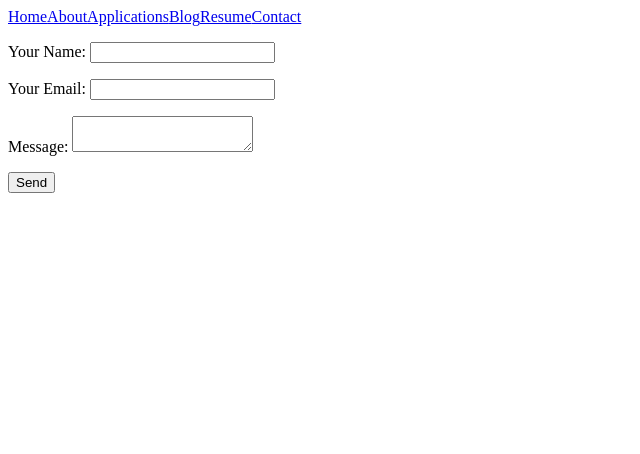
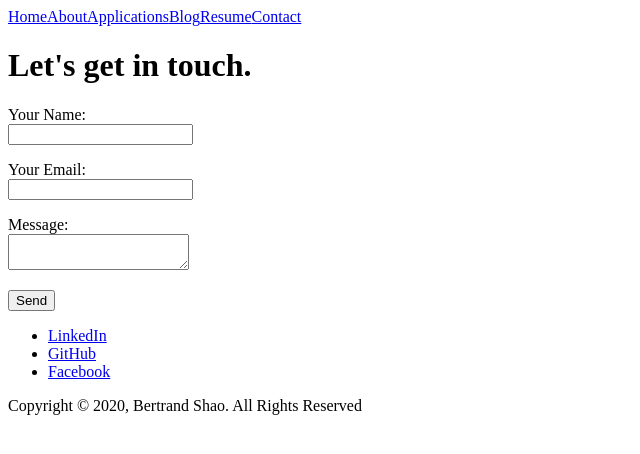
Before and after one commit to bertrandcodes/personal-portfolio, a React app: page /contact in a window 1280 px wide. Shown: the top 454 px of the page, without its empty margins (0-640 px from the left). Built offline with nearby package versions, Linux system fonts and the light colour scheme; the HTML template or start-up script is replaced by a standard one.

Commit message:
Reintroduce old contact template

```diff
--- a/client/src/components/Contact.jsx
+++ b/client/src/components/Contact.jsx
@@ -46,43 +46,43 @@ export default class Contact extends React.Component {
   render() {
     const { name, email, message } = this.state;
     return (
+<Fragment>
+      <Helmet>
+        <title>Contact Me | Bertrand Shao</title>
+        <meta
+          name="description"
+          content="Contact me and learn more. I won't bite."
+        ></meta>
+      </Helmet>
+      <div className="contact-page">
+      <div className="contact-div">
+        <h1 className="contact-header">Let's get in touch.</h1>
+
         <form onSubmit={this.handleSubmit}>
           <p>
             <label>
-            Your Name:{" "}
-            <input
-              type="text"
-              name="name"
-              value={name}
-              onChange={this.handleChange}
-            />
+              <div className="contact-input">Your Name: {" "}</div><input type="text" value={name} name="name" onChange={this.handleChange}/>
             </label>
           </p>
           <p>
             <label>
-            Your Email:{" "}
-            <input
-              type="email"
-              name="email"
-              value={email}
-              onChange={this.handleChange}
-            />
+            <div className="contact-input">Your Email: {" "}</div><input type="email" value={email} name="email" onChange={this.handleChange}/>
             </label>
           </p>
           <p>
             <label>
-            Message:{" "}
-            <textarea
-              name="message"
-              value={message}
-              onChange={this.handleChange}
-            />
+            <div className="contact-input">Message: {" "}</div><textarea value={message} name="message" onChange={this.handleChange}></textarea>
             </label>
           </p>
           <p>
             <button type="submit">Send</button>
           </p>
         </form>
+
+      </div>
+      </div>
+      <Footer />
+    </Fragment>
     );
   }
 }
@@ -99,44 +99,43 @@ export default class Contact extends React.Component {
 //   });
 
 //   return (
-//     <Fragment>
-//       <Helmet>
-//         <title>Contact Me | Bertrand Shao</title>
-//         <meta
-//           name="description"
-//           content="Contact me and learn more. I won't bite."
-//         ></meta>
-//       </Helmet>
-//       <div className="contact-page">
-//       <div className="contact-div">
-//         <h1 className="contact-header">Let's get in touch.</h1>
+    // <Fragment>
+    //   <Helmet>
+    //     <title>Contact Me | Bertrand Shao</title>
+    //     <meta
+    //       name="description"
+    //       content="Contact me and learn more. I won't bite."
+    //     ></meta>
+    //   </Helmet>
+    //   <div className="contact-page">
+    //   <div className="contact-div">
+    //     <h1 className="contact-header">Let's get in touch.</h1>
 
-//         <form name="contact" method="post" netlify>
-//         <input type="hidden" name="form-name" value="contact" />
-//           <p>
-//             <label>
-//               <div classname="contact-input">Your Name: </div><input type="text" name="name" />
-//             </label>
-//           </p>
-//           <p>
-//             <label>
-//             <div classname="contact-input">Your Email: </div><input type="email" name="email" />
-//             </label>
-//           </p>
-//           <p>
-//             <label>
-//             <div classname="contact-input">Message: </div><textarea name="message"></textarea>
-//             </label>
-//           </p>
-//           <p>
-//             <button type="submit">Send</button>
-//           </p>
-//         </form>
+    //     <form onSubmit={this.handleSubmit}>
+    //       <p>
+    //         <label>
+    //           Your Name: {" "}<input type="text" value={name} name="name" onChange={this.handleChange}/>
+    //         </label>
+    //       </p>
+    //       <p>
+    //         <label>
+    //         Your Email: {" "}<input type="email" value={email} name="email" onChange={this.handleChange}/>
+    //         </label>
+    //       </p>
+    //       <p>
+    //         <label>
+    //         Message: {" "}<textarea value={message} name="message" onChange={this.handleChange}></textarea>
+    //         </label>
+    //       </p>
+    //       <p>
+    //         <button type="submit">Send</button>
+    //       </p>
+    //     </form>
 
-//       </div>
-//       </div>
-//       <Footer />
-//     </Fragment>
+    //   </div>
+    //   </div>
+    //   <Footer />
+    // </Fragment>
 //   );
 // }
 
```
Also changed, not shown: 1 other file (tests, documents, lock files or other folders). Lines whose indentation alone changed are shown as unchanged.
